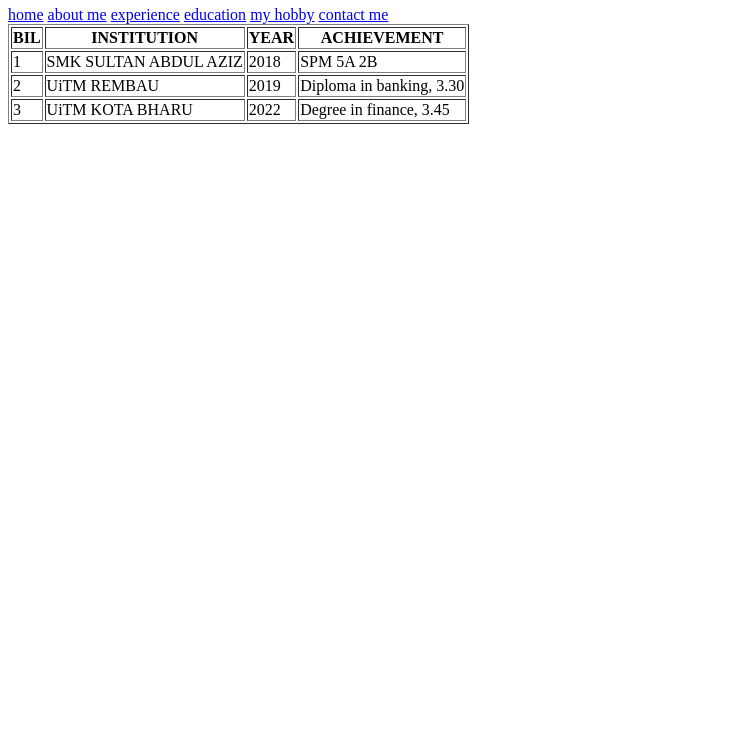
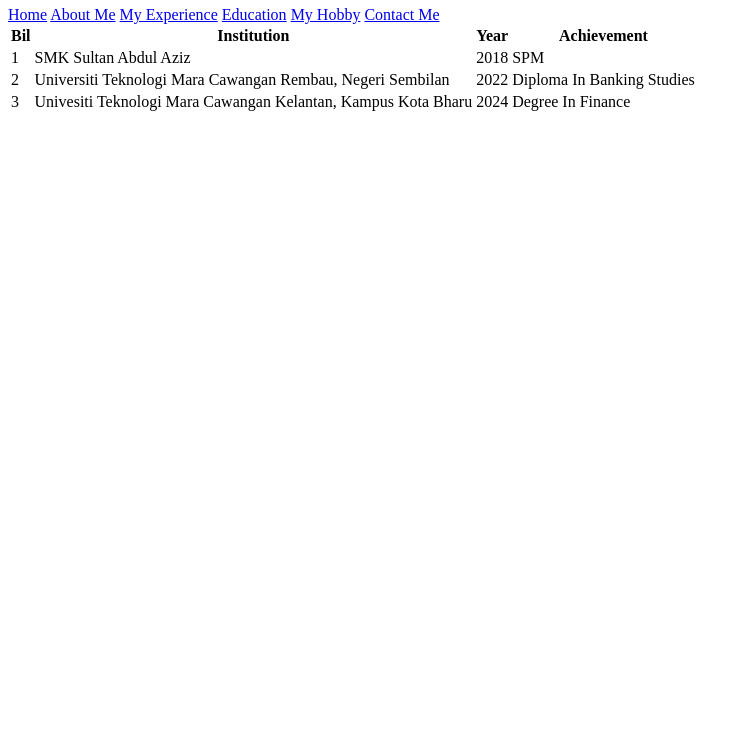
Before and after one commit to AfifahHusna01/23_ims456_2424d_individu, a plain HTML site: page education.html in a window 1280 px wide. Shown: the part 60-800 px from the top of the page, without its empty margins (0-749 px from the left). Drawn offline with Linux system fonts and the light colour scheme.

Commit message:
Add files via upload

```diff
--- a/education.html
+++ b/education.html
@@ -1,52 +1,49 @@
 <html>
 <head>
-        <title>my education</title>
-        <link rel="stylesheet"type="text/css"href="css/style.css">
+    <title>My education since born</title>
+
+    <link rel="stylesheet" type="text/css" href="css/style.css">
+
 </head>
 <body>
-        <h1>this page is about me education</h1>
-
-        <a href="index.html">home</a>
-        <a href="biodata.html">about me</a>
-        <a href="experience.html">experience</a>
-        <a href="education.html">education</a>
-        <a href="myhobby.html">my hobby</a>
-        <a href="contact.html">contact me</a>
+<h1> My Education</h1>
 
 
+<a href="biodata.html">Home</a>
+<a href="biodata.html">About Me</a>
+<a href="experience.html">My Experience</a>
+<a href="education.html">Education</a>
+<a href="hobby.html">My Hobby</a>
+<a href="contact.html">Contact Me</a>
 
-        <table border="1">
+<table>
     <tr>
-            <th>BIL</th>
-            <th>INSTITUTION</th>
-            <th>YEAR</th>
-            <th>ACHIEVEMENT</th>
+        <th>Bil</th>
+        <th>Institution</th>
+        <th>Year</th>
+        <th>Achievement</th>
     </tr>
     <tr>
         <td>1</td>
-            <td>SMK SULTAN ABDUL AZIZ</td>
+        <td>SMK Sultan Abdul Aziz</td>
         <td>2018</td>
-            <td>SPM 5A 2B</td>
+        <td>SPM</td>
     </tr>
-
     <tr>
         <td>2</td>
-            <td>UiTM REMBAU</td>
-            <td>2019</td>
-            <td>Diploma in banking, 3.30</td>
+        <td>Universiti Teknologi Mara Cawangan Rembau, Negeri Sembilan</td>
+        <td>2022</td>
+        <td>Diploma In Banking Studies</td>
     </tr>
     <tr>
         <td>3</td>
-            <td>UiTM KOTA BHARU</td>
-            <td>2022</td>
-            <td>Degree in finance, 3.45</td>
+        <td>Univesiti Teknologi Mara Cawangan Kelantan, Kampus Kota Bharu</td>
+        <td>2024</td>
+        <td>Degree In Finance</td>
     </tr>
 
 
+</table>
 
-
-
-
-        </table>
 </body>
 </html>
```
Also changed, not shown: biodata.html (+14 -13 lines), contact.html (+20 -10 lines), experience.html (+15 -13 lines), hobby.html (added, +20 -0 lines), index.html (+30 -13 lines). Lines whose indentation alone changed are shown as unchanged.
